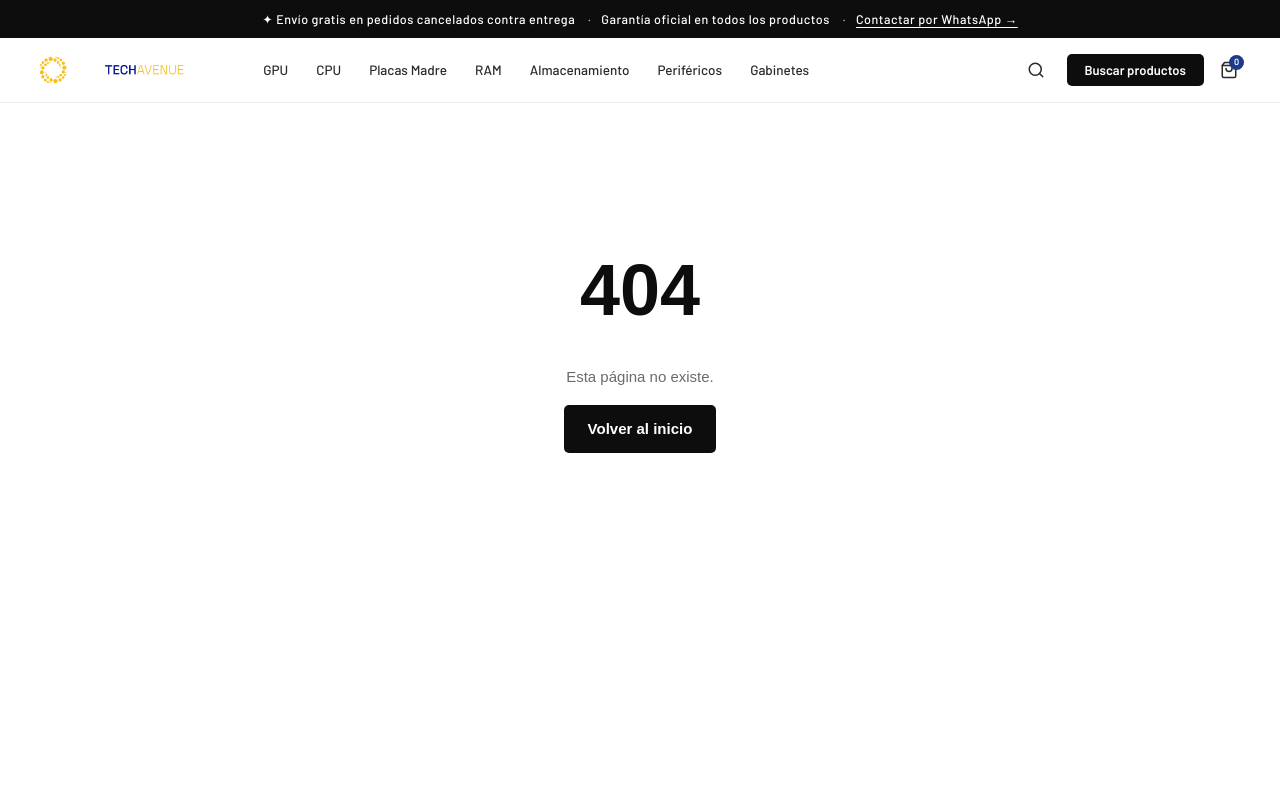
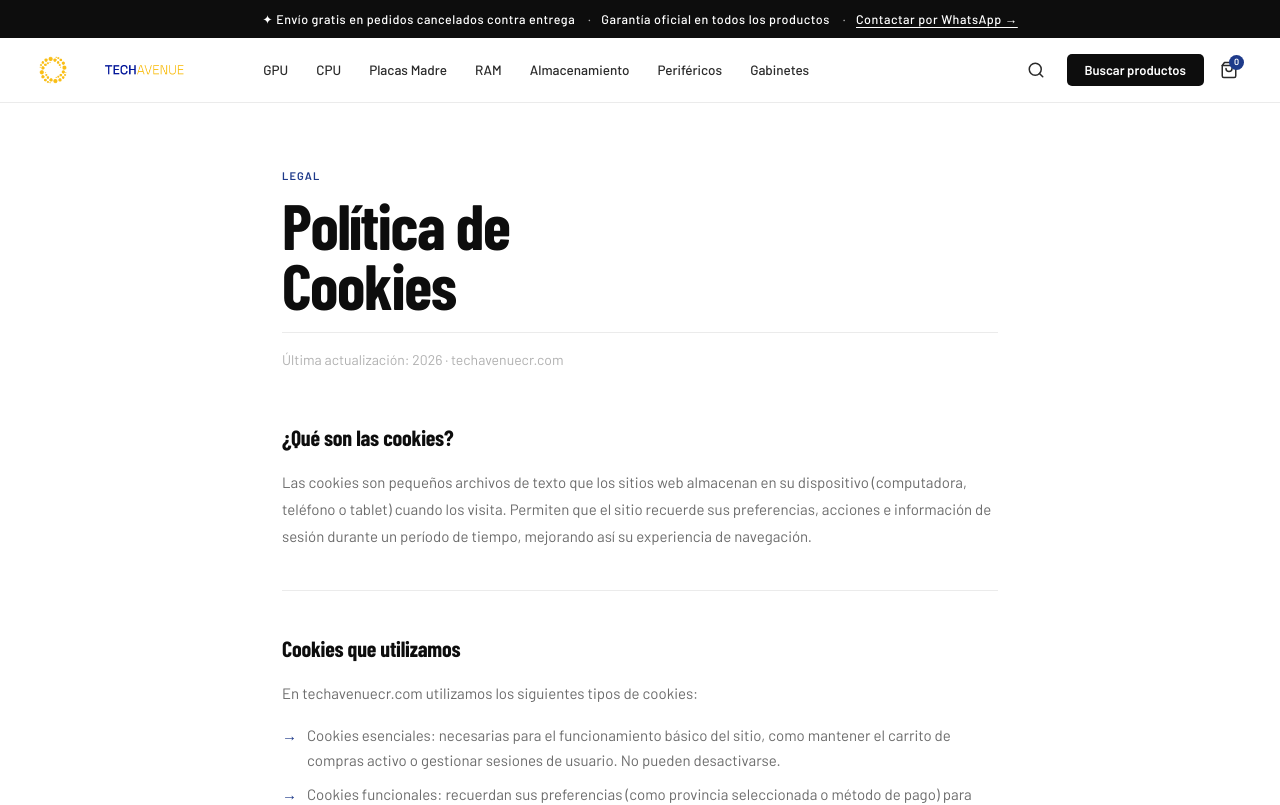
Before and after one commit to weswurld1/techavenue, a Next.js app: page /politica-cookies in a window 1280 px wide. Before the commit this address had no page. Shown: the top 805 px of the page. Built offline with nearby package versions, Linux system fonts and the light colour scheme; a web font is replaced by a local one.

Commit message:
admin-panel

```diff
--- a/app/page.jsx
+++ b/app/page.jsx
@@ -199,7 +199,7 @@ export default function HomePage() {
           <div className="footer-legal">
             <Link href="/politica-privacidad">Privacidad</Link>
             <Link href="/terminos-servicio">Términos</Link>
-            <a href="#">Cookies</a>
+            <Link href="/politica-cookies">Cookies</Link>
           </div>
         </div>
       </footer>
--- /dev/null
+++ b/app/politica-cookies/page.jsx
@@ -0,0 +1,112 @@
+export default function PoliticaCookiesPage() {
+  return (
+    <div style={{ maxWidth: 780, margin: '0 auto', padding: '64px 32px 96px' }}>
+
+      <div style={{ marginBottom: 48 }}>
+        <div style={{ fontSize: 11, fontWeight: 700, letterSpacing: '0.1em', textTransform: 'uppercase', color: '#1E3A8A', marginBottom: 10 }}>Legal</div>
+        <h1 style={{ fontFamily: 'var(--font-display)', fontWeight: 800, fontSize: 'clamp(40px, 6vw, 64px)', lineHeight: 0.95, color: 'var(--black)', letterSpacing: '-0.02em', marginBottom: 16 }}>
+          Política de<br />Cookies
+        </h1>
+        <p style={{ fontSize: 14, color: 'var(--gray-400)', borderTop: '1px solid var(--gray-200)', paddingTop: 16, marginTop: 16 }}>
+          Última actualización: 2026 · techavenuecr.com
+        </p>
+      </div>
+
+      {[
+        {
+          title: '¿Qué son las cookies?',
+          content: 'Las cookies son pequeños archivos de texto que los sitios web almacenan en su dispositivo (computadora, teléfono o tablet) cuando los visita. Permiten que el sitio recuerde sus preferencias, acciones e información de sesión durante un período de tiempo, mejorando así su experiencia de navegación.',
+        },
+        {
+          title: 'Cookies que utilizamos',
+          content: 'En techavenuecr.com utilizamos los siguientes tipos de cookies:',
+          items: [
+            'Cookies esenciales: necesarias para el funcionamiento básico del sitio, como mantener el carrito de compras activo o gestionar sesiones de usuario. No pueden desactivarse.',
+            'Cookies funcionales: recuerdan sus preferencias (como provincia seleccionada o método de pago) para personalizar su experiencia.',
+            'Cookies analíticas: recopilan información anónima sobre cómo los visitantes utilizan el sitio (páginas visitadas, tiempo en el sitio, errores encontrados) con el fin de mejorar el rendimiento y contenido.',
+            'Cookies de marketing: usadas para mostrarle anuncios relevantes en otros sitios web basados en sus intereses. Solo se activan con su consentimiento.',
+          ],
+        },
+        {
+          title: 'Cookies de terceros',
+          content: 'Algunos de nuestros socios y proveedores de servicios pueden establecer cookies a través de nuestro sitio. Entre ellos:',
+          items: [
+            'Google Analytics: análisis de tráfico y comportamiento de usuarios (datos anonimizados).',
+            'Meta Pixel (Facebook/Instagram): medición de campañas publicitarias.',
+            'Vercel: infraestructura de hosting y optimización del rendimiento.',
+          ],
+          footer: 'Estos terceros tienen sus propias políticas de privacidad y cookies, sobre las cuales TechAvenue no tiene control directo.',
+        },
+        {
+          title: 'Duración de las cookies',
+          content: 'Las cookies pueden ser de dos tipos según su duración:',
+          items: [
+            'Cookies de sesión: se eliminan automáticamente al cerrar el navegador.',
+            'Cookies persistentes: permanecen en su dispositivo durante un período definido (generalmente entre 30 días y 2 años) o hasta que las elimine manualmente.',
+          ],
+        },
+        {
+          title: 'Cómo gestionar y desactivar las cookies',
+          content: 'Usted puede controlar y administrar las cookies a través de la configuración de su navegador. A continuación encontrará instrucciones para los navegadores más comunes:',
+          items: [
+            'Google Chrome: Configuración → Privacidad y seguridad → Cookies y otros datos de sitios.',
+            'Mozilla Firefox: Opciones → Privacidad y seguridad → Cookies y datos del sitio.',
+            'Safari: Preferencias → Privacidad → Gestionar datos de sitios web.',
+            'Microsoft Edge: Configuración → Privacidad, búsqueda y servicios → Cookies.',
+          ],
+          footer: 'Tenga en cuenta que deshabilitar ciertas cookies puede afectar el funcionamiento del sitio, incluyendo la capacidad de agregar productos al carrito o completar una compra.',
+        },
+        {
+          title: 'Su consentimiento',
+          content: 'Al navegar por techavenuecr.com, usted acepta el uso de cookies de acuerdo con esta política. Para las cookies no esenciales (analíticas y de marketing), solicitamos su consentimiento expreso. Puede revocar su consentimiento en cualquier momento ajustando la configuración de su navegador o contactándonos directamente.',
+        },
+        {
+          title: 'Modificaciones a esta política',
+          content: 'TechAvenue se reserva el derecho de actualizar esta Política de Cookies para reflejar cambios en la tecnología, legislación aplicable o nuestras prácticas internas. Cualquier cambio relevante será publicado en esta página con la fecha de actualización correspondiente.',
+        },
+        {
+          title: 'Contacto',
+          content: 'Si tiene preguntas sobre el uso de cookies en nuestro sitio, puede contactarnos a través de WhatsApp al +506 6340-9795 o escribirnos mediante nuestras redes sociales en @techavenue.cr.',
+        },
+      ].map((section, i) => (
+        <div key={i} style={{ marginBottom: 40, paddingBottom: 40, borderBottom: '1px solid var(--gray-200)' }}>
+          <h2 style={{ fontFamily: 'var(--font-display)', fontWeight: 700, fontSize: 22, color: 'var(--black)', letterSpacing: '-0.01em', marginBottom: 14 }}>
+            {section.title}
+          </h2>
+          {section.content && (
+            <p style={{ fontSize: 15, color: 'var(--gray-600)', lineHeight: 1.8, marginBottom: section.items ? 16 : 0 }}>{section.content}</p>
+          )}
+          {section.items && (
+            <ul style={{ paddingLeft: 0, listStyle: 'none', display: 'flex', flexDirection: 'column', gap: 8 }}>
+              {section.items.map((item, j) => (
+                <li key={j} style={{ display: 'flex', gap: 10, fontSize: 15, color: 'var(--gray-600)', lineHeight: 1.7 }}>
+                  <span style={{ color: '#1E3A8A', fontWeight: 700, flexShrink: 0 }}>→</span>
+                  {item}
+                </li>
+              ))}
+            </ul>
+          )}
+          {section.footer && (
+            <p style={{ fontSize: 15, color: 'var(--gray-600)', lineHeight: 1.8, marginTop: 16 }}>{section.footer}</p>
+          )}
+        </div>
+      ))}
+
+      <a href="/" style={{
+        display: 'inline-flex',
+        alignItems: 'center',
+        gap: 8,
+        background: 'var(--black)',
+        color: 'var(--white)',
+        padding: '12px 24px',
+        borderRadius: 5,
+        fontWeight: 600,
+        fontSize: 14,
+        textDecoration: 'none',
+        marginTop: 16,
+      }}>
+        ← Volver al inicio
+      </a>
+    </div>
+  )
+}
```
